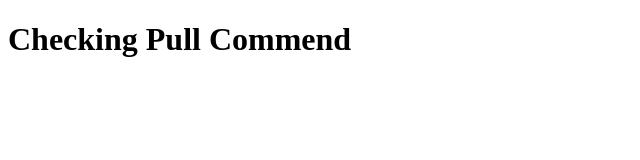
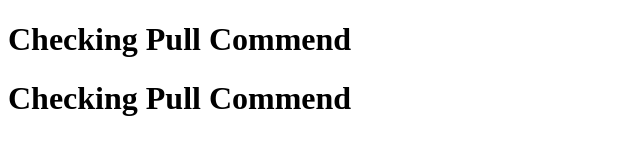
Before and after one commit to bhuvithiru2003/RatingAppProject, a plain HTML site: page contact.html in a window 1280 px wide. Shown: the whole page, without its empty margins (0-640 px from the left). Drawn offline with Linux system fonts and the light colour scheme.

Commit message:
Update contact.html

```diff
--- a/contact.html
+++ b/contact.html
@@ -7,6 +7,7 @@
 </head>
 <body>
     <h1>Checking Pull Commend</h1>
+   <h1>Checking Pull Commend</h1>
 
 </body>
 </html>
```
